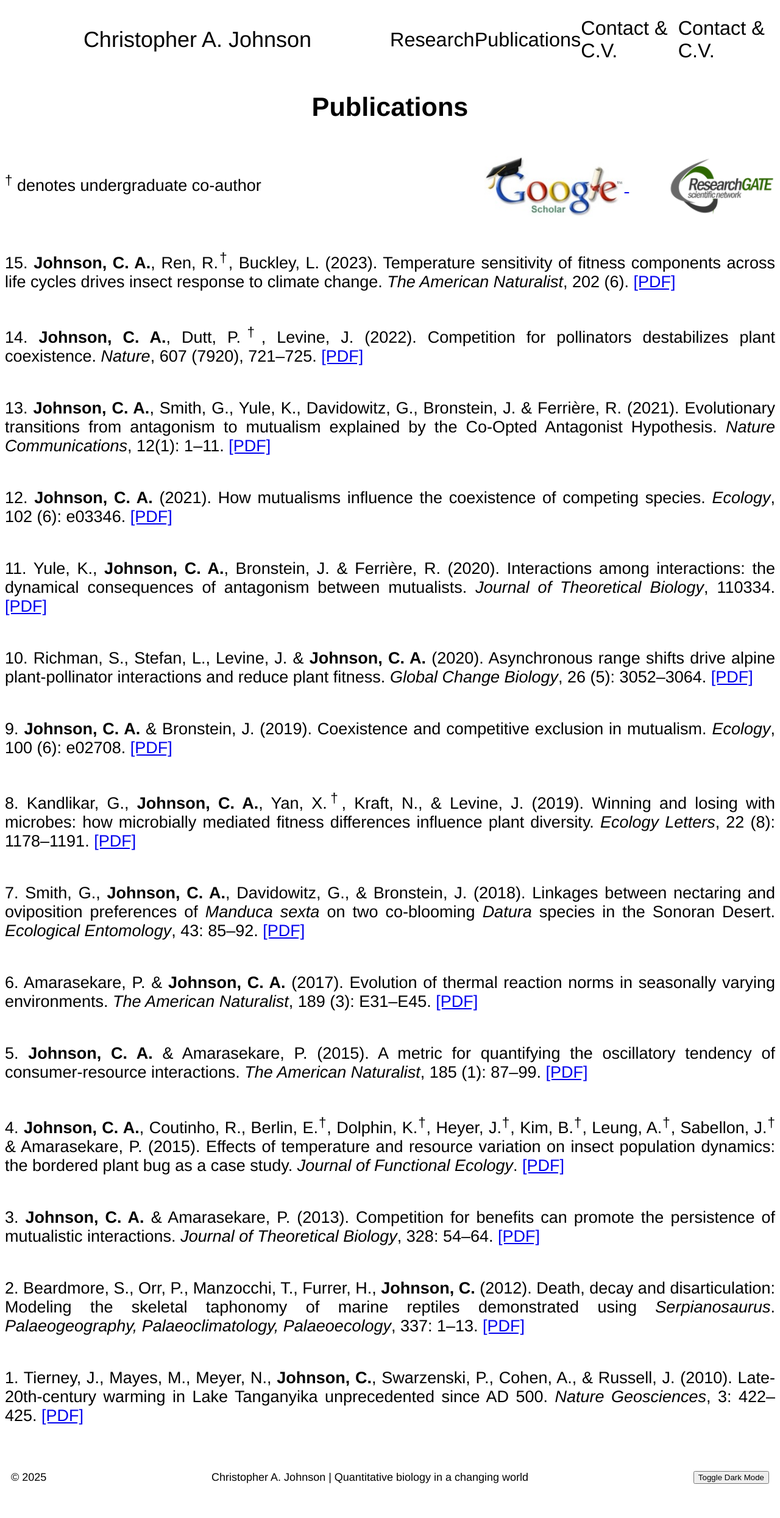
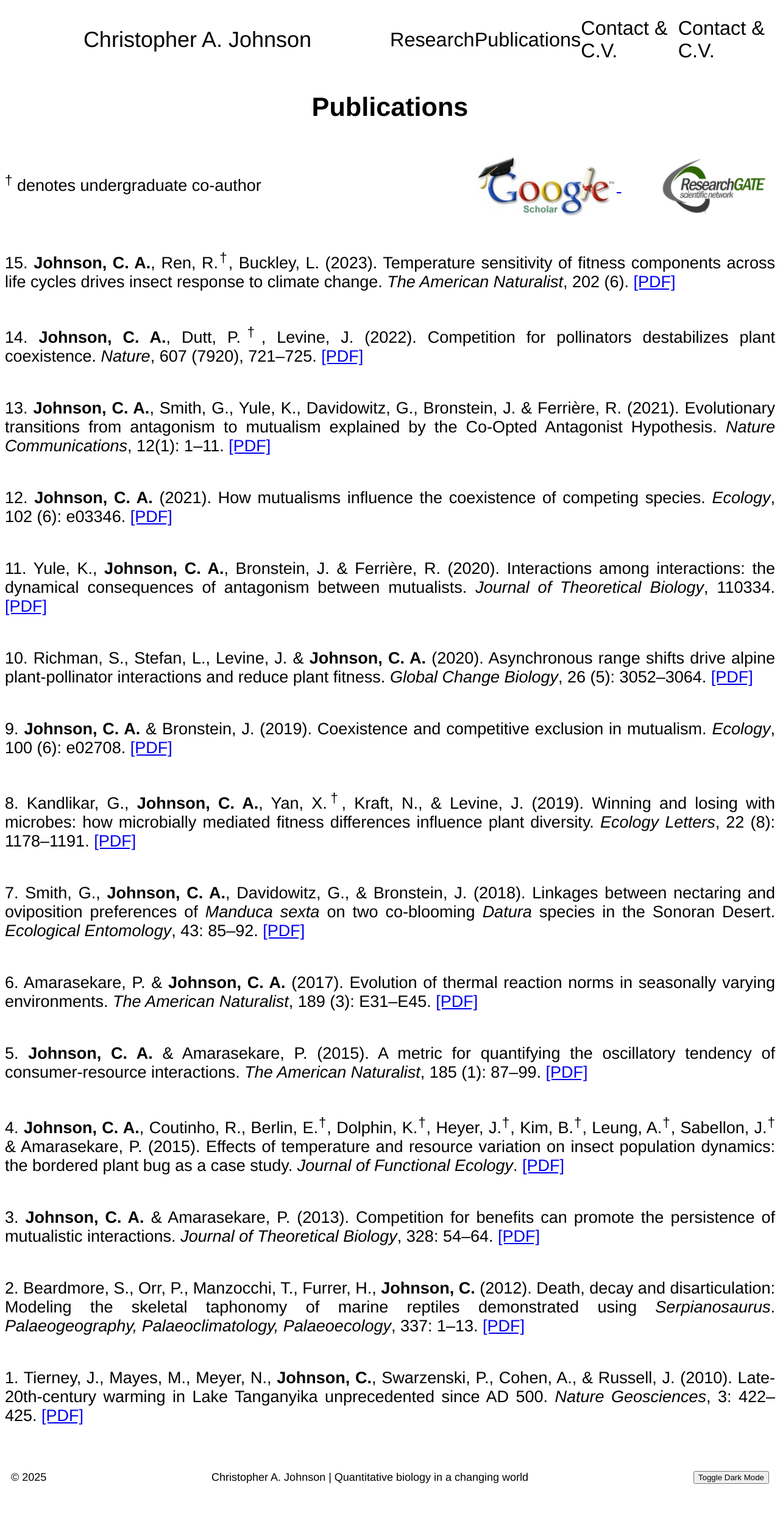
Before and after one commit to chrisajohnson/chrisajohnson.github.io, a Jekyll site: the page built from publications.md, in a window 1280 px wide. Shown: the whole page at 61% size. Built offline with Jekyll 4.4.1, drawn with Linux system fonts in a browser that asks for light colours.

Commit message:
Update publications.md

```diff
--- a/publications.md
+++ b/publications.md
@@ -9,7 +9,7 @@
 <p>
   <sup>†</sup> denotes undergraduate co-author
   <a href="https://scholar.google.com/citations?user=IzLbtxcAAAAJ&hl=en" target="_blank">
-    <img src="{{ '/images/Google_scholar.jpg' }}" alt="Google Scholar logo" style="height: 100px; vertical-align: middle; margin-left: 28vw;" />
+    <img src="{{ '/images/Google_scholar.jpg' }}" alt="Google Scholar logo" style="height: 100px; vertical-align: middle; margin-left: 27vw;" />
   </a><a href="https://www.researchgate.net/profile/Christopher-Johnson-41" target="_blank">
     <img src="{{ '/images/Research_gate.png' }}" alt="ResearchGate logo" style="height: 100px; vertical-align: middle; margin-left: 5vw;" />
   </a>
```
